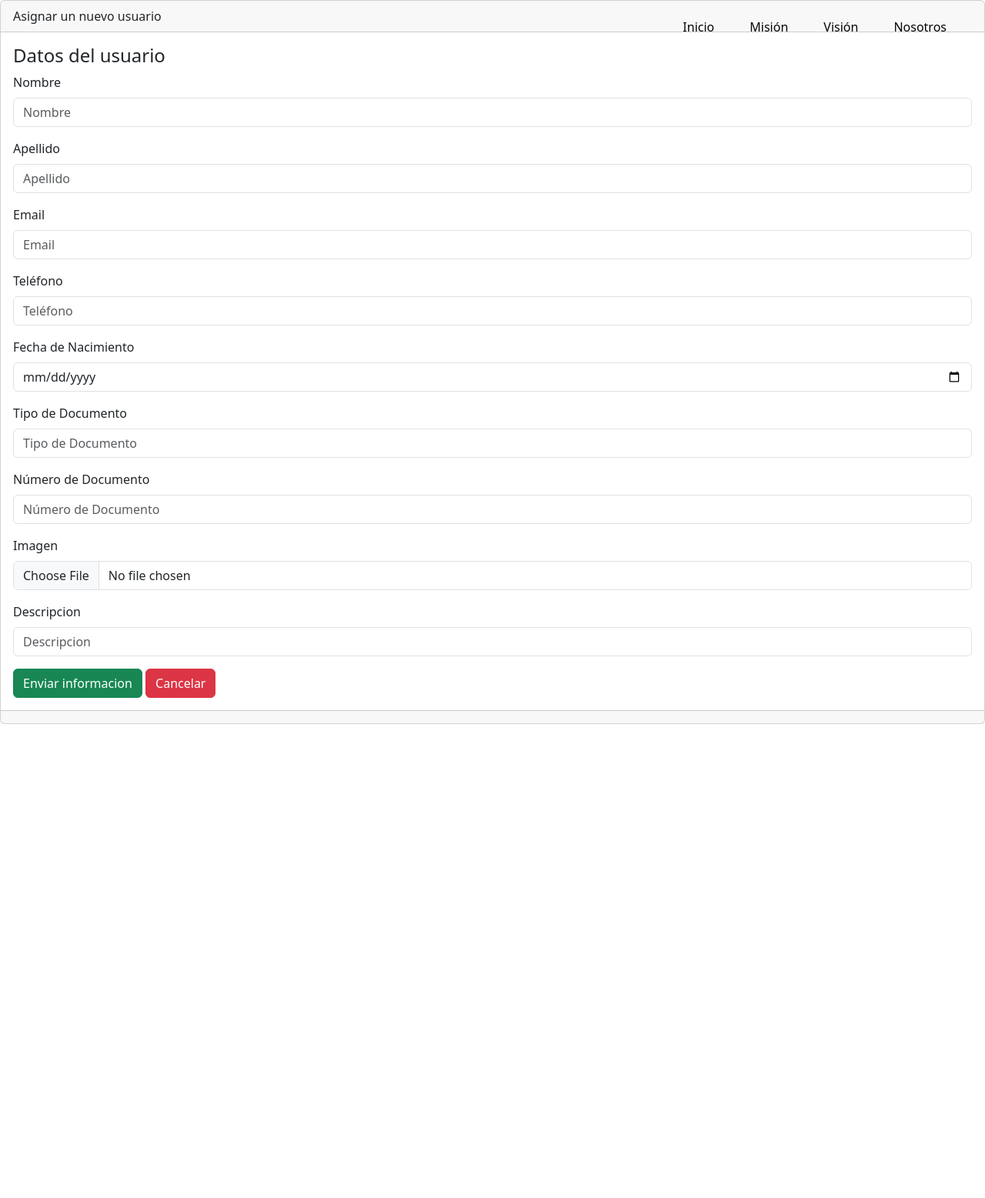
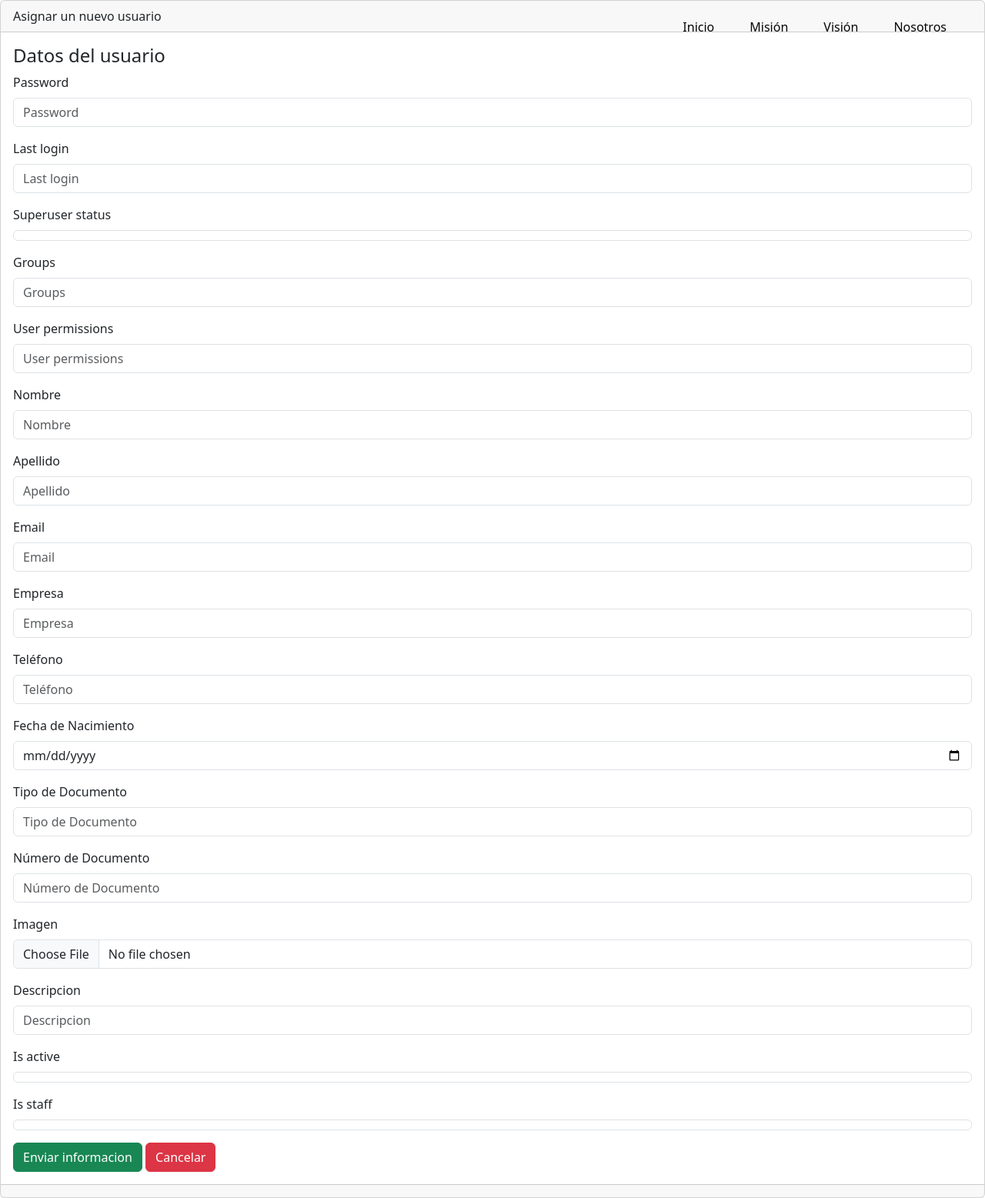
Before and after one commit to KevinPh2401/SIFO_IA, a Django app: page /usuarios/crear in a window 1280 px wide. Shown: the whole page at 77% size. Before the commit the page ends 941 px from the top, so only its background shows below. Run offline with Django 5.2, Linux system fonts and the light colour scheme.

Commit message:
Mensaje que describa tus cambios

```diff
--- a/libreria/forms.py
+++ b/libreria/forms.py
@@ -1,5 +1,40 @@
 from django import forms
-from .models import Usuario
+from .models import Usuario, Empresa
+from django.contrib.auth.forms import UserCreationForm
+
+
+
+class UsuarioRegistroForm(forms.ModelForm):
+    password = forms.CharField(widget=forms.PasswordInput, label="Contraseña")
+    password2 = forms.CharField(widget=forms.PasswordInput, label="Confirmar contraseña")
+    codigo_empresa = forms.CharField(label='Código de Empresa')
+
+    class Meta:
+        model = Usuario
+        fields = ['nombre', 'apellido', 'email', 'telefono', 'password', 'codigo_empresa']
+
+    def clean_password2(self):
+        password = self.cleaned_data.get('password')
+        password2 = self.cleaned_data.get('password2')
+        if password and password2 and password != password2:
+            raise forms.ValidationError("Las contraseñas no coinciden.")
+        return password2
+
+    def clean_codigo_empresa(self):
+        codigo = self.cleaned_data.get('codigo_empresa')
+        try:
+            empresa = Empresa.objects.get(codigo_empresa=codigo)
+        except Empresa.DoesNotExist:
+            raise forms.ValidationError("Código de empresa no válido.")
+        return empresa  # devuelve la instancia de empresa, no el código
+
+    def save(self, commit=True):
+        usuario = super().save(commit=False)
+        usuario.set_password(self.cleaned_data['password'])
+        usuario.empresa = self.cleaned_data['codigo_empresa']  # ya es instancia gracias al clean_codigo_empresa
+        if commit:
+            usuario.save()
+        return usuario
 
 class UsuarioForm(forms.ModelForm):
     class Meta:
--- a/libreria/models.py
+++ b/libreria/models.py
@@ -1,10 +1,47 @@
 from django.db import models
+from django.contrib.auth.models import AbstractBaseUser, BaseUserManager, PermissionsMixin
 
-class Usuario(models.Model):
-    id = models.AutoField(primary_key=True)
-    nombre = models.CharField(max_length=100, verbose_name="Nombre")  # Campo obligatorio
-    apellido = models.CharField(max_length=100, verbose_name="Apellido")  # Campo obligatorio
-    email = models.EmailField(max_length=100, verbose_name="Email", unique=True)
+class Empresa(models.Model):
+    codigo_empresa = models.CharField(max_length=50, unique=True, verbose_name="Código de Empresa")
+    nombre = models.CharField(max_length=200, verbose_name="Nombre")
+    nit = models.CharField(max_length=50, unique=True, verbose_name="NIT")
+    direccion = models.CharField(max_length=255, verbose_name="Dirección", null=True, blank=True)
+    telefono = models.CharField(max_length=15, verbose_name="Teléfono", null=True, blank=True)
+    email = models.EmailField(max_length=100, verbose_name="Email", null=True, blank=True)
+
+    def __str__(self):
+        return self.nombre
+
+    class Meta:
+        verbose_name = "Empresa"
+        verbose_name_plural = "Empresas"
+        ordering = ['nombre']
+
+
+# ---------- MANAGER PERSONALIZADO ----------
+class UsuarioManager(BaseUserManager):
+    def create_user(self, email, nombre, apellido, password=None, **extra_fields):
+        if not email:
+            raise ValueError('El email es obligatorio')
+        email = self.normalize_email(email)
+        user = self.model(email=email, nombre=nombre, apellido=apellido, **extra_fields)
+        user.set_password(password)
+        user.save(using=self._db)
+        return user
+
+    def create_superuser(self, email, nombre, apellido, password=None, **extra_fields):
+        extra_fields.setdefault('is_staff', True)
+        extra_fields.setdefault('is_superuser', True)
+        return self.create_user(email, nombre, apellido, password, **extra_fields)
+
+
+# ---------- MODELO USUARIO PERSONALIZADO ----------
+class Usuario(AbstractBaseUser, PermissionsMixin):
+    nombre = models.CharField(max_length=100, verbose_name="Nombre")
+    apellido = models.CharField(max_length=100, verbose_name="Apellido")
+    email = models.EmailField(max_length=100, unique=True, verbose_name="Email")
+    empresa = models.ForeignKey(Empresa, on_delete=models.CASCADE, null=True)
+
     telefono = models.CharField(max_length=15, verbose_name="Teléfono", null=True, blank=True)
     fecha_nacimiento = models.DateField(verbose_name="Fecha de Nacimiento", null=True, blank=True)
     tipo_documento = models.CharField(max_length=50, verbose_name="Tipo de Documento", null=True, blank=True)
@@ -12,12 +49,19 @@ class Usuario(models.Model):
     imagen = models.ImageField(upload_to='imagenes/', verbose_name="Imagen", blank=True)
     descripcion = models.TextField(verbose_name="descripcion", null=True)
 
+    # campos requeridos para AbstractBaseUser
+    is_active = models.BooleanField(default=True)
+    is_staff = models.BooleanField(default=False)
+
+    USERNAME_FIELD = 'email'
+    REQUIRED_FIELDS = ['nombre', 'apellido']
+
+    objects = UsuarioManager()
 
     def __str__(self):
-        fila = "Nombre: " + self.nombre + " Apellido: " + self.apellido + " - " + "Email: " + self.email + " - " + "Telefono: " + self.telefono + " - " + "Fecha de Nacimiento: " + str(self.fecha_nacimiento) + " - " + "Tipo de Documento: " + self.tipo_documento + " - " + "Numero de Documento: " + self.numero_documento + " - " + "Descripcion: " + self.descripcion
-        return fila
+        return f"{self.nombre} {self.apellido} ({self.email})"
 
     def delete(self, using=None, keep_parents=False):
-        # Eliminar la imagen del sistema de archivos
+        if self.imagen:
             self.imagen.storage.delete(self.imagen.name)
-            super().delete()
+        super().delete()
--- a/libreria/urls.py
+++ b/libreria/urls.py
@@ -4,9 +4,14 @@ from . import views
 from django.conf import settings
 from django.contrib.staticfiles.urls import static
 from libreria.views import deditos_view
+from django.urls import path
+from .views import login_view
+from . import views
+urlpatterns = [
 
-urlpatterns = [
-    path('', views.inicio, name='inicio'),
+    path('', login_view, name='inicio'),
+    path('panel/', views.panel, name='panel'),
+    path('registro/', views.registro, name='registro'),
     path('nosotros', views.nosotros, name='nosotros'),
     path('usuarios', views.usuarios, name='usuarios'),
     path('usuarios/crear', views.crear, name='crear'),
--- a/libreria/views.py
+++ b/libreria/views.py
@@ -3,11 +3,64 @@ from django.http import HttpResponse
 from .models import Usuario
 from .forms import UsuarioForm
 from .forms import DeditosForm
+from django.contrib import messages
+from django.contrib.auth import authenticate, login
+from .models import Empresa, Usuario
+from django.shortcuts import render, redirect
+from django.contrib.auth import login
+from .forms import UsuarioRegistroForm
+from django.contrib.auth.decorators import login_required
+from django.contrib.auth.hashers import check_password
+# Create your views here.
+def login_view(request):
+        if request.method == 'POST':
+            usuario = request.POST.get('usuario')
+            clave = request.POST.get('clave')
+            codigo = request.POST.get('codigo')
+
+        print(f"Intentando login: usuario={usuario}, clave={clave}, codigo={codigo}")
+
+        if not (usuario and clave and codigo):
+            messages.error(request, "Todos los campos son obligatorios.")
+            return render(request, 'paginas/inicio.html')
+
+        try:
+            empresa = Empresa.objects.get(codigo_empresa=codigo)
+            user = Usuario.objects.get(email=usuario, empresa=empresa)
+
+            print(f"Usuario encontrado: {user}")
+
+            # ✅ Comparar contraseña encriptada correctamente
+            if check_password(clave, user.clave):
+                request.session['usuario_id'] = user.id
+                print("Login exitoso. Redirigiendo a panel.")
+                return redirect('/panel')
+            else:
+                print("Contraseña incorrecta.")
+                messages.error(request, "Contraseña incorrecta.")
+        except (Empresa.DoesNotExist, Usuario.DoesNotExist):
+            print("Empresa o usuario no encontrados.")
+            messages.error(request, "Credenciales inválidas.")
+        return render(request, 'paginas/inicio.html')
 
 
-# Create your views here.
-def inicio(request):
-    return render(request, 'paginas/inicio.html')
+
+@login_required
+def panel(request):
+    return render(request, 'panel_admin.html')
+
+def registro(request):
+    if request.method == 'POST':
+        form = UsuarioRegistroForm(request.POST)
+        if form.is_valid():
+            usuario = form.save()
+            login(request, usuario)
+            return redirect('inicio')  # Redirige donde desees
+    else:
+        form = UsuarioRegistroForm()
+    return render(request, 'registro.html', {'form': form})
+
+
 
 def nosotros(request):
     return render(request, 'paginas/nosotros.html')
@@ -87,3 +140,30 @@ def deditos_view(request):
 
 
 #cierre del autenticador login
+
+
+def login_view(request):
+  if request.method == 'POST':
+        usuario = request.POST.get('usuario')
+        clave = request.POST.get('clave')
+        codigo = request.POST.get('codigo')
+
+        if not (usuario and clave and codigo):
+            messages.error(request, "Todos los campos son obligatorios.")
+            return render(request, 'paginas/inicio.html')
+
+        try:
+            empresa = Empresa.objects.get(codigo_empresa=codigo)
+            user = Usuario.objects.get(email=usuario, empresa=empresa)
+
+            if user.check_password(clave):
+                # Guardar en sesión
+                request.session['usuario_id'] = user.id
+                return redirect('panel')  # Asegúrate que exista esta URL
+            else:
+                messages.error(request, "Contraseña incorrecta.")
+        except (Empresa.DoesNotExist, Usuario.DoesNotExist):
+            messages.error(request, "Credenciales inválidas.")
+
+
+  return render(request, 'paginas/inicio.html')
```
Also changed, not shown: libreria/templates/paginas/inicio.html (+24 -9 lines), libreria/templates/registro.html (added, +39 -0 lines), sistema/settings.py (+4 -3 lines), libreria/migrations/0001_initial.py, requirements.txt (added).
